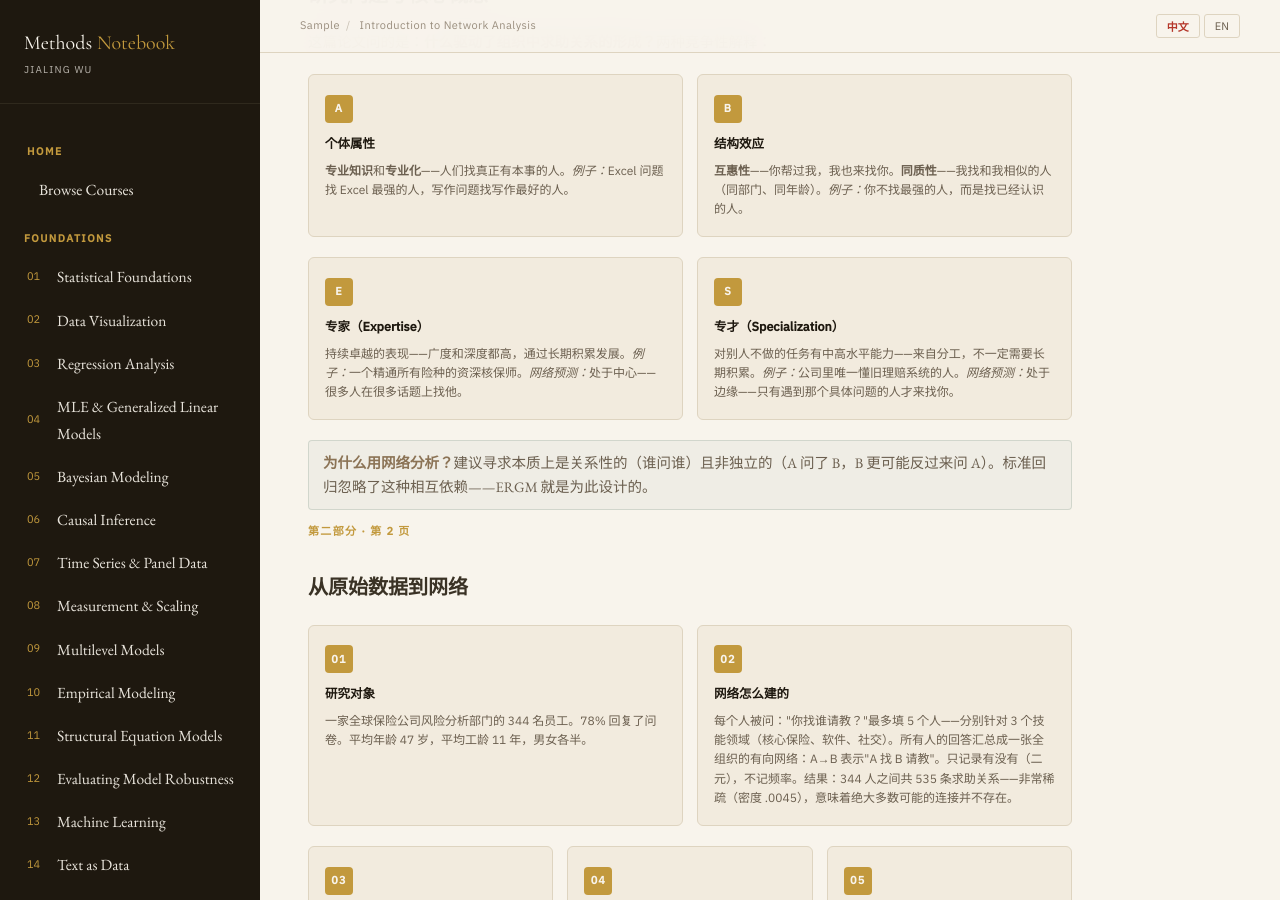
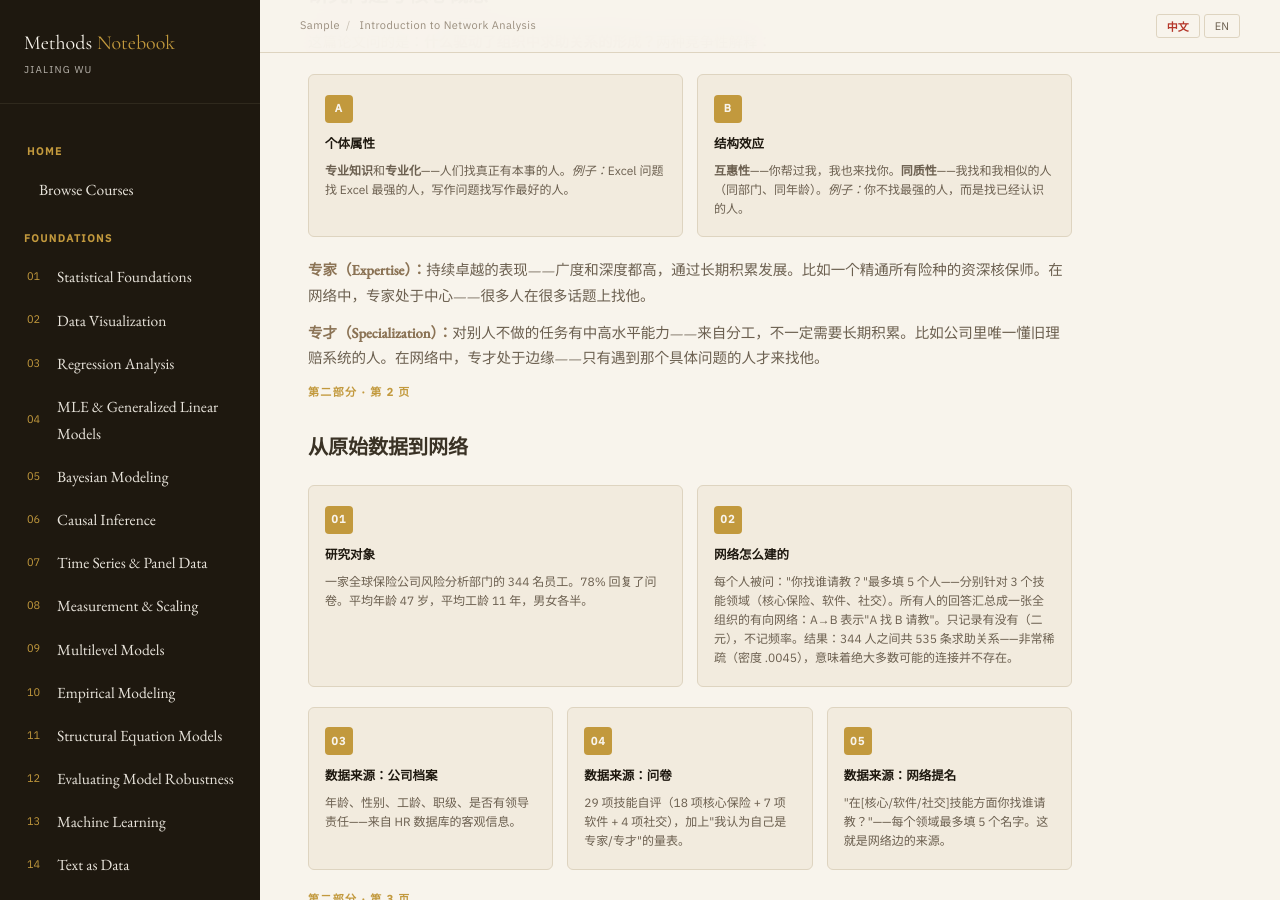
Before and after one commit to jialing-wu/jialing-wu.github.io, a Jekyll site: the page built from methods/sample-network-intro.html, in a window 1280 px wide and 900 px high, scrolled down 4473 px. Built offline with Jekyll 4.4.1, drawn with Linux system fonts in a browser that asks for light colours.

Commit message:
RQ slide: expert/specialist as text, remove why-network box

```diff
--- a/methods/sample-network-intro.html
+++ b/methods/sample-network-intro.html
@@ -688,25 +688,11 @@ body.presenting .pres-progress{
     </div>
   </div>
 
-  <div class="check-grid" style="grid-template-columns:1fr 1fr">
-    <div class="check-card">
-      <div class="check-icon">E</div>
-      <div class="check-title" data-lang="en">Expert (Expertise)</div>
-      <div class="check-title" data-lang="zh">专家（Expertise）</div>
-      <div class="check-desc" data-lang="en">Sustained superior performance — both breadth and depth, developed through long-term accumulation. <em>Example:</em> a senior underwriter who masters all types of insurance products. <em>Network prediction:</em> central — sought by many people on many topics.</div>
-      <div class="check-desc" data-lang="zh">持续卓越的表现——广度和深度都高，通过长期积累发展。<em>例子：</em>一个精通所有险种的资深核保师。<em>网络预测：</em>处于中心——很多人在很多话题上找他。</div>
-    </div>
-    <div class="check-card">
-      <div class="check-icon">S</div>
-      <div class="check-title" data-lang="en">Specialist (Specialization)</div>
-      <div class="check-title" data-lang="zh">专才（Specialization）</div>
-      <div class="check-desc" data-lang="en">Mid-to-high competence on tasks others don't do — from division of labor, not necessarily long-term accumulation. <em>Example:</em> the only person who knows the legacy claims system. <em>Network prediction:</em> peripheral — only people with that specific problem come to you.</div>
-      <div class="check-desc" data-lang="zh">对别人不做的任务有中高水平能力——来自分工，不一定需要长期积累。<em>例子：</em>公司里唯一懂旧理赔系统的人。<em>网络预测：</em>处于边缘——只有遇到那个具体问题的人才来找你。</div>
-    </div>
-  </div>
+  <p class="method-desc" data-lang="en"><strong>Expert (Expertise):</strong> sustained superior performance — both breadth and depth, developed through long-term accumulation. Like a senior underwriter who masters all insurance products. In the network, experts are central — many people ask them about many topics.</p>
+  <p class="method-desc" data-lang="zh"><strong>专家（Expertise）：</strong>持续卓越的表现——广度和深度都高，通过长期积累发展。比如一个精通所有险种的资深核保师。在网络中，专家处于中心——很多人在很多话题上找他。</p>
 
-  <div class="method-when" data-lang="en"><strong>Why network analysis?</strong> Advice-seeking is inherently relational (who asks whom) and non-independent (if A asks B, B is more likely to ask A back). Standard regression ignores this interdependence — ERGM is designed for it.</div>
-  <div class="method-when" data-lang="zh"><strong>为什么用网络分析？</strong>建议寻求本质上是关系性的（谁问谁）且非独立的（A 问了 B，B 更可能反过来问 A）。标准回归忽略了这种相互依赖——ERGM 就是为此设计的。</div>
+  <p class="method-desc" data-lang="en"><strong>Specialist (Specialization):</strong> mid-to-high competence on tasks others don't do — from division of labor, not necessarily long-term accumulation. Like the only person who knows the legacy claims system. In the network, specialists are peripheral — only people with that specific problem come to them.</p>
+  <p class="method-desc" data-lang="zh"><strong>专才（Specialization）：</strong>对别人不做的任务有中高水平能力——来自分工，不一定需要长期积累。比如公司里唯一懂旧理赔系统的人。在网络中，专才处于边缘——只有遇到那个具体问题的人才来找他。</p>
 </div>
 
 <!-- SLIDE: Data as Network -->
```
